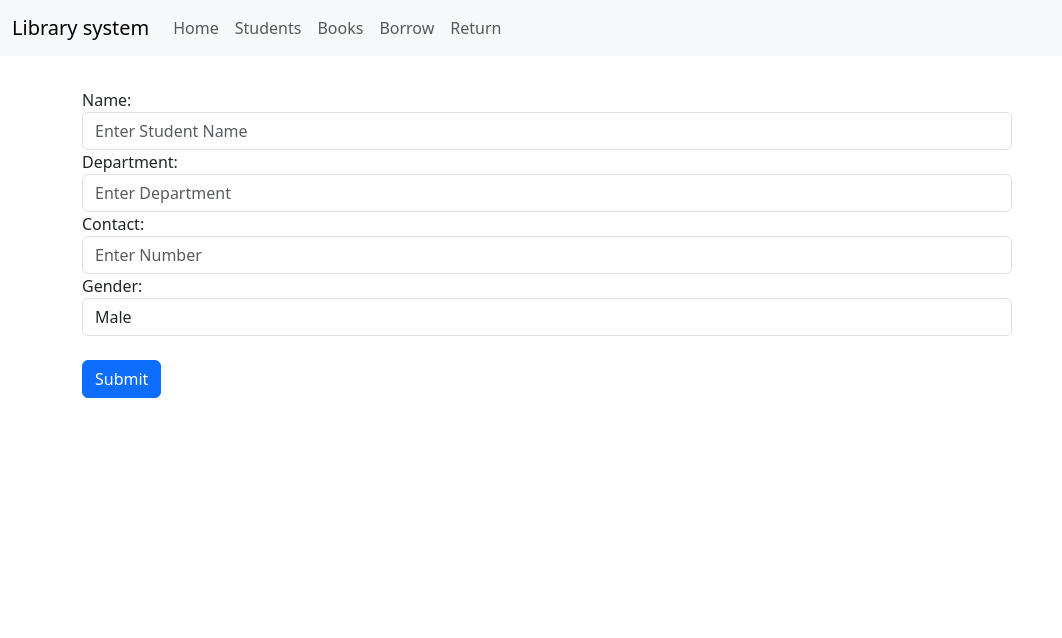
After one commit to haman1/project, a Flask app: page /update/1 in a window 1280 px wide. The commit adds this page. Shown: the top 638 px of the page, without its empty margins (0-1062 px from the left). Run offline with Flask 3, Linux system fonts and the light colour scheme.

Commit message:
update function

```diff
--- a/app.py
+++ b/app.py
@@ -77,6 +77,27 @@ def retrieve(id):
         return render_template('single.html', student = student)
 
 
+@app.route('/update/<int:id>',methods = ['GET','POST'])
+def update(id):
+    student = Student.query.filter_by(id=id).first()
+    if request.method == 'POST':
+        if student:
+            db.session.delete(student)
+            db.session.commit()
+
+            name = request.form.get("name")
+            department = request.form.get("department")
+            contact = request.form.get("contact")
+            gender = request.form.get("gender")
+
+            student = Student(Name=name, Department=department, contact=contact, gender=gender)
+
+            db.session.add(student)
+            db.session.commit()
+            return redirect(f'/student')
+
+    return render_template('update.html', student = student)
+
 
 @app.route("/book", methods=['GET', 'POST'])
 def book():
--- a/static/css/main.css
+++ b/static/css/main.css
@@ -11,3 +11,12 @@ footer{
 nav{
 margin-bottom: 2rem;
 }
+
+.details{
+  font-size: 1.5rem;
+  color:rgb(211, 49, 49)
+}
+
+.sd{
+  margin: auto;
+}
--- /dev/null
+++ b/templates/update.html
@@ -0,0 +1,45 @@
+{% extends "base.html" %}
+    {%block title%}
+    This is the Main Index Page
+    {%endblock%}
+  {%block body%}
+
+  <form class="form-horizontal" action="" method="post" >
+    <div class="form-group">
+      <label class="control-label col-sm-2" for="email">Name:</label>
+      <div class="col-sm-10">
+        <input class="form-control" id="name" placeholder="Enter Student Name" name="name" required value="{{student.Name}}">
+      </div>
+    </div>
+    <div class="form-group">
+      <label class="control-label col-sm-2" for="email">Department:</label>
+      <div class="col-sm-10">
+        <input type="text" class="form-control" id="email" placeholder="Enter Department" name="department" min="0" value="{{student.Department}}">
+      </div>
+    </div>
+    <div class="form-group">
+      <label class="control-label col-sm-2" for="email">Contact:</label>
+      <div class="col-sm-10">
+        <input type="number" class="form-control" id="email" placeholder="Enter Number" name="contact" min="0" value="{{student.Contact}}">
+      </div>
+    </div>
+    <div class="form-group">
+      <label class="control-label col-sm-2" for="pwd">Gender:</label>
+      <div class="col-sm-10">
+        <select class="form-control" id="program" name="gender">
+          <option value="Male"> Male </option>
+          <option value="Female"> Female </option>
+        </select>
+      </div>
+    </div>
+
+    <div class="form-group my-4">
+      <div class="col-sm-offset-2 col-sm-10">
+        <button type="submit" class="btn btn-default btn-primary">Submit</button>
+      </div>
+    </div>
+  </form>
+
+
+
+  {%endblock%}
```
